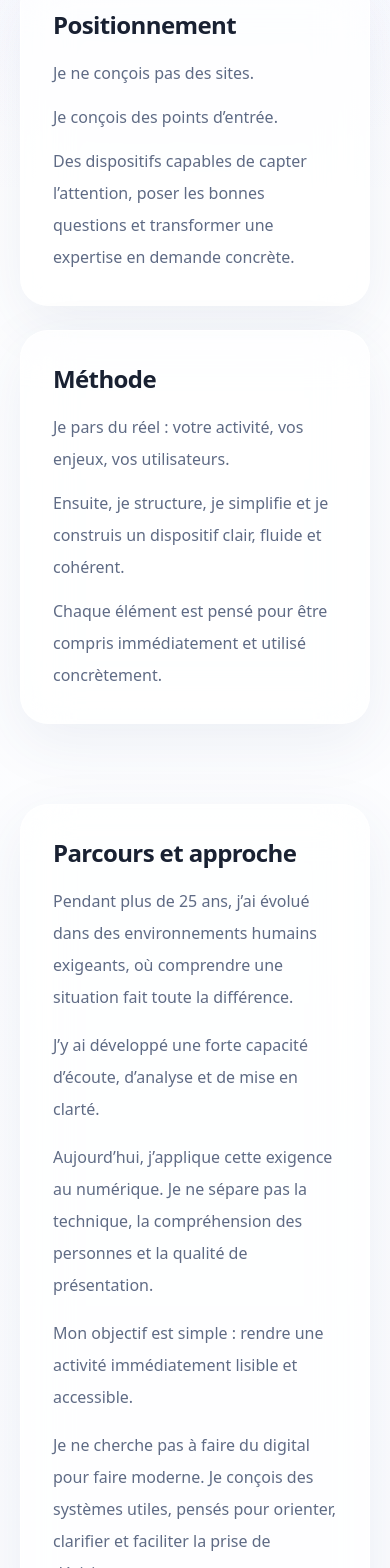
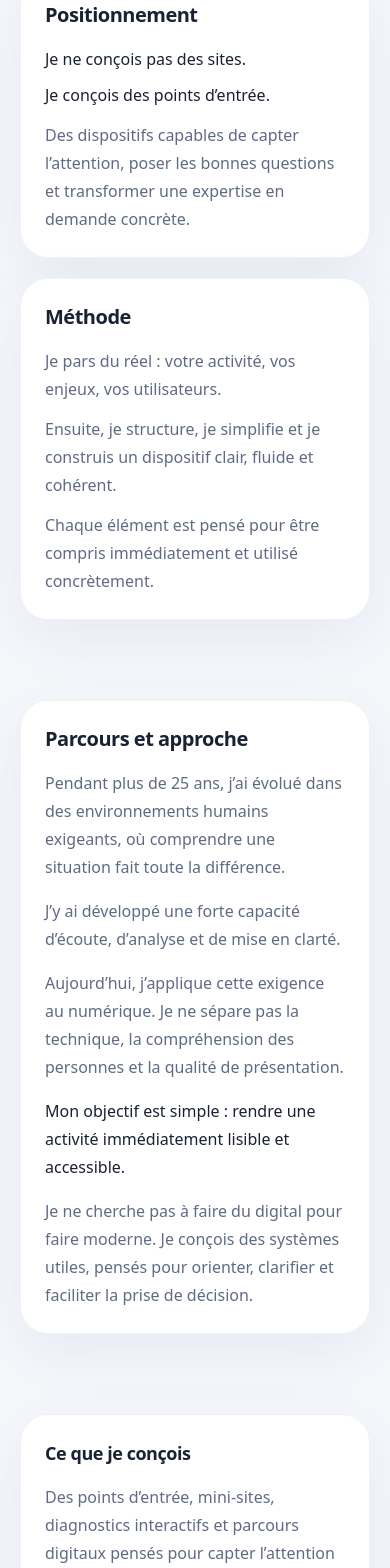
Before and after one commit to arnaudcrestey/portail-site-vitrine, a Next.js app: page /a-propos in a window 390 px wide. Shown: the part 1040-2608 px from the top of the page. Built offline with nearby package versions, Linux system fonts and the light colour scheme.

Commit message:
Update page.tsx

```diff
--- a/app/a-propos/page.tsx
+++ b/app/a-propos/page.tsx
@@ -4,12 +4,12 @@ import { Surface } from '@/components/ui';
 export const metadata = {
   title: 'À propos',
   description:
-    'Arnaud Crestey conçoit des systèmes numériques qui rendent une expertise visible, compréhensible et transforment en prises de contact qualifiées.',
+    'Arnaud Crestey conçoit des systèmes numériques qui rendent une expertise visible, compréhensible et la transforment en prises de contact qualifiées.',
 };
 
 export default function AboutPage() {
   return (
-    <>
+    <div className="bg-[#F5F7FB]">
       <PageHero
         eyebrow="À propos"
         title="Je conçois des systèmes numériques qui transforment une expertise en prises de contact qualifiées."
@@ -19,37 +19,42 @@ export default function AboutPage() {
 
       {/* POSITIONNEMENT + MÉTHODE */}
       <section className="section-spacing pt-6">
-        <div className="container-layout grid gap-6 lg:grid-cols-2">
-          <Surface className="p-8">
-            <h2 className="text-2xl font-semibold text-ink">Positionnement</h2>
+        <div className="container-layout grid gap-5 sm:gap-6 lg:grid-cols-2">
 
-            <p className="mt-4 text-base leading-8 text-slate">
+          <Surface className="p-6 sm:p-8 bg-white border border-black/5">
+            <h2 className="text-xl sm:text-2xl font-semibold text-ink">
+              Positionnement
+            </h2>
+
+            <p className="mt-4 text-base leading-7 sm:leading-8 text-ink font-medium">
               Je ne conçois pas des sites.
             </p>
 
-            <p className="mt-3 text-base leading-8 text-slate font-medium">
+            <p className="mt-2 text-base leading-7 sm:leading-8 text-ink font-medium">
               Je conçois des points d’entrée.
             </p>
 
-            <p className="mt-3 text-base leading-8 text-slate">
+            <p className="mt-3 text-base leading-7 sm:leading-8 text-slate">
               Des dispositifs capables de capter l’attention, poser les bonnes questions
               et transformer une expertise en demande concrète.
             </p>
           </Surface>
 
-          <Surface className="p-8">
-            <h2 className="text-2xl font-semibold text-ink">Méthode</h2>
+          <Surface className="p-6 sm:p-8 bg-white border border-black/5">
+            <h2 className="text-xl sm:text-2xl font-semibold text-ink">
+              Méthode
+            </h2>
 
-            <p className="mt-4 text-base leading-8 text-slate">
+            <p className="mt-4 text-base leading-7 sm:leading-8 text-slate">
               Je pars du réel : votre activité, vos enjeux, vos utilisateurs.
             </p>
 
-            <p className="mt-3 text-base leading-8 text-slate">
+            <p className="mt-3 text-base leading-7 sm:leading-8 text-slate">
               Ensuite, je structure, je simplifie et je construis un dispositif clair,
               fluide et cohérent.
             </p>
 
-            <p className="mt-3 text-base leading-8 text-slate">
+            <p className="mt-3 text-base leading-7 sm:leading-8 text-slate">
               Chaque élément est pensé pour être compris immédiatement et utilisé concrètement.
             </p>
           </Surface>
@@ -59,29 +64,31 @@ export default function AboutPage() {
       {/* PARCOURS */}
       <section className="section-spacing pt-0">
         <div className="container-layout">
-          <Surface className="p-8 md:p-10">
+          <Surface className="p-6 sm:p-8 md:p-10 bg-white border border-black/5">
             <div className="max-w-3xl">
-              <h2 className="text-2xl font-semibold text-ink">Parcours et approche</h2>
+              <h2 className="text-xl sm:text-2xl font-semibold text-ink">
+                Parcours et approche
+              </h2>
 
-              <p className="mt-4 text-base leading-8 text-slate">
+              <p className="mt-4 text-base leading-7 sm:leading-8 text-slate">
                 Pendant plus de 25 ans, j’ai évolué dans des environnements humains exigeants,
                 où comprendre une situation fait toute la différence.
               </p>
 
-              <p className="mt-4 text-base leading-8 text-slate">
+              <p className="mt-4 text-base leading-7 sm:leading-8 text-slate">
                 J’y ai développé une forte capacité d’écoute, d’analyse et de mise en clarté.
               </p>
 
-              <p className="mt-4 text-base leading-8 text-slate">
+              <p className="mt-4 text-base leading-7 sm:leading-8 text-slate">
                 Aujourd’hui, j’applique cette exigence au numérique. Je ne sépare pas la technique,
                 la compréhension des personnes et la qualité de présentation.
               </p>
 
-              <p className="mt-4 text-base leading-8 text-slate font-medium">
+              <p className="mt-4 text-base leading-7 sm:leading-8 text-ink font-medium">
                 Mon objectif est simple : rendre une activité immédiatement lisible et accessible.
               </p>
 
-              <p className="mt-4 text-base leading-8 text-slate">
+              <p className="mt-4 text-base leading-7 sm:leading-8 text-slate">
                 Je ne cherche pas à faire du digital pour faire moderne. Je conçois des systèmes utiles,
                 pensés pour orienter, clarifier et faciliter la prise de décision.
               </p>
@@ -92,68 +99,78 @@ export default function AboutPage() {
 
       {/* 3 BLOCS */}
       <section className="section-spacing pt-0">
-        <div className="container-layout grid gap-6 lg:grid-cols-3">
-          <Surface className="p-8">
-            <h3 className="text-xl font-semibold text-ink">Ce que je conçois</h3>
+        <div className="container-layout grid gap-5 sm:gap-6 md:grid-cols-2 lg:grid-cols-3">
 
-            <p className="mt-4 text-base leading-8 text-slate">
+          <Surface className="p-6 sm:p-8 bg-white border border-black/5">
+            <h3 className="text-lg sm:text-xl font-semibold text-ink">
+              Ce que je conçois
+            </h3>
+
+            <p className="mt-4 text-base leading-7 sm:leading-8 text-slate">
               Des points d’entrée, mini-sites, diagnostics interactifs et parcours digitaux
               pensés pour capter l’attention et déclencher un premier contact qualifié.
             </p>
           </Surface>
 
-          <Surface className="p-8">
-            <h3 className="text-xl font-semibold text-ink">Ce que je cherche</h3>
+          <Surface className="p-6 sm:p-8 bg-white border border-black/5">
+            <h3 className="text-lg sm:text-xl font-semibold text-ink">
+              Ce que je cherche
+            </h3>
 
-            <p className="mt-4 text-base leading-8 text-slate">
+            <p className="mt-4 text-base leading-7 sm:leading-8 text-slate">
               Rendre une expertise visible, compréhensible et engageante,
               sans complexité inutile.
             </p>
 
-            <p className="mt-3 text-base leading-8 text-slate">
+            <p className="mt-3 text-base leading-7 sm:leading-8 text-slate">
               Améliorer l’expérience utilisateur et la perception globale de l’activité.
             </p>
           </Surface>
 
-          <Surface className="p-8">
-            <h3 className="text-xl font-semibold text-ink">Ce que ça change</h3>
+          <Surface className="p-6 sm:p-8 bg-white border border-black/5">
+            <h3 className="text-lg sm:text-xl font-semibold text-ink">
+              Ce que ça change
+            </h3>
 
-            <p className="mt-4 text-base leading-8 text-slate">
+            <p className="mt-4 text-base leading-7 sm:leading-8 text-slate">
               Une activité plus claire, plus crédible et plus sollicitée.
             </p>
 
-            <p className="mt-3 text-base leading-8 text-slate">
+            <p className="mt-3 text-base leading-7 sm:leading-8 text-slate">
               Un système qui travaille pour vous en continu et facilite la prise de contact.
             </p>
           </Surface>
+
         </div>
       </section>
 
       {/* POUR QUI */}
       <section className="section-spacing pt-0 pb-16">
         <div className="container-layout">
-          <Surface className="p-8 md:p-10">
+          <Surface className="p-6 sm:p-8 md:p-10 bg-white border border-black/5">
             <div className="max-w-3xl">
-              <h2 className="text-2xl font-semibold text-ink">Pour qui</h2>
+              <h2 className="text-xl sm:text-2xl font-semibold text-ink">
+                Pour qui
+              </h2>
 
-              <p className="mt-4 text-base leading-8 text-slate">
+              <p className="mt-4 text-base leading-7 sm:leading-8 text-slate">
                 J’interviens principalement auprès de professionnels dont l’activité repose sur l’humain :
                 accompagnement, conseil, juridique, formation, orientation.
               </p>
 
-              <p className="mt-4 text-base leading-8 text-slate">
+              <p className="mt-4 text-base leading-7 sm:leading-8 text-slate">
                 Des métiers où la valeur est réelle… mais souvent difficile à rendre visible,
                 compréhensible et différenciante.
               </p>
 
-              <p className="mt-6 text-base leading-8 text-slate font-medium">
-                Si vous sentez que votre activité mérite d’être mieux comprise,
+              <p className="mt-6 text-base leading-7 sm:leading-8 text-ink font-medium">
+                Si vous sentez que votre activité n’est pas comprise à sa juste valeur,
                 c’est probablement le bon moment pour en parler.
               </p>
             </div>
           </Surface>
         </div>
       </section>
-    </>
+    </div>
   );
 }
```
